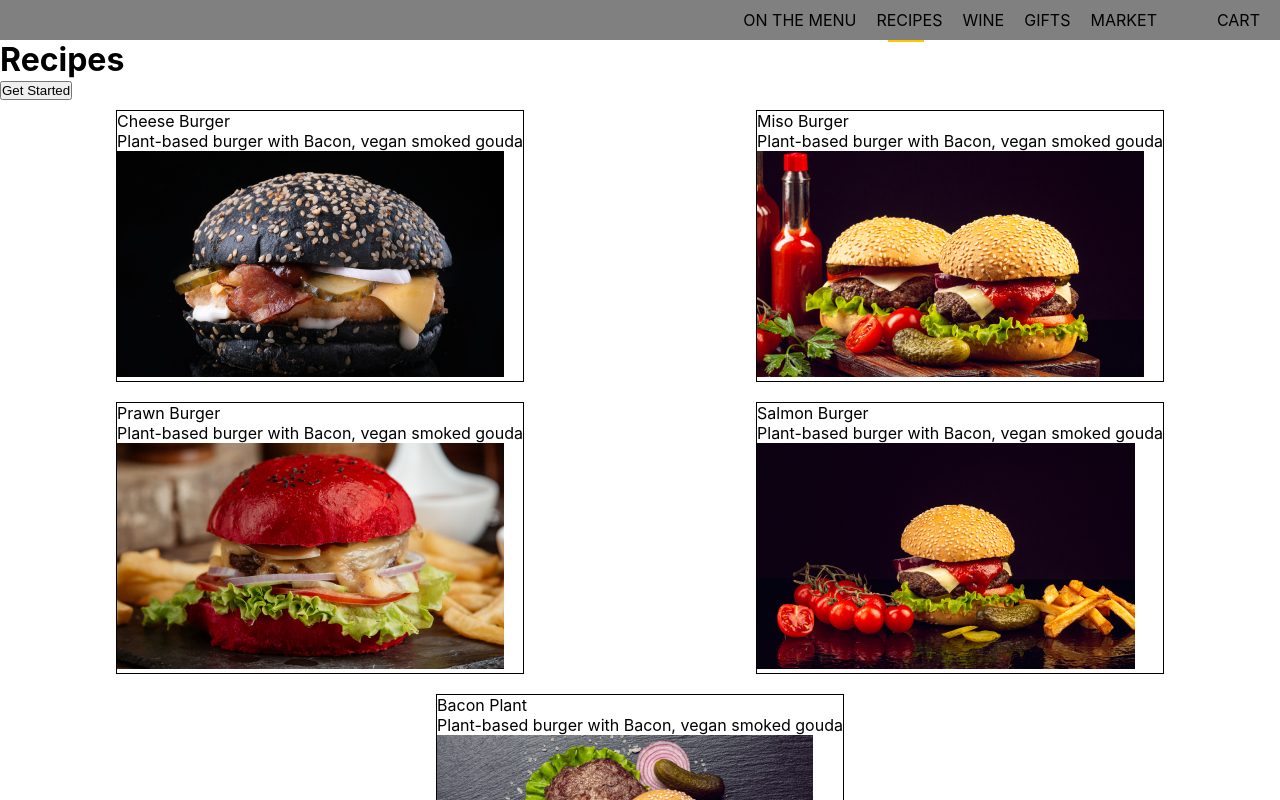
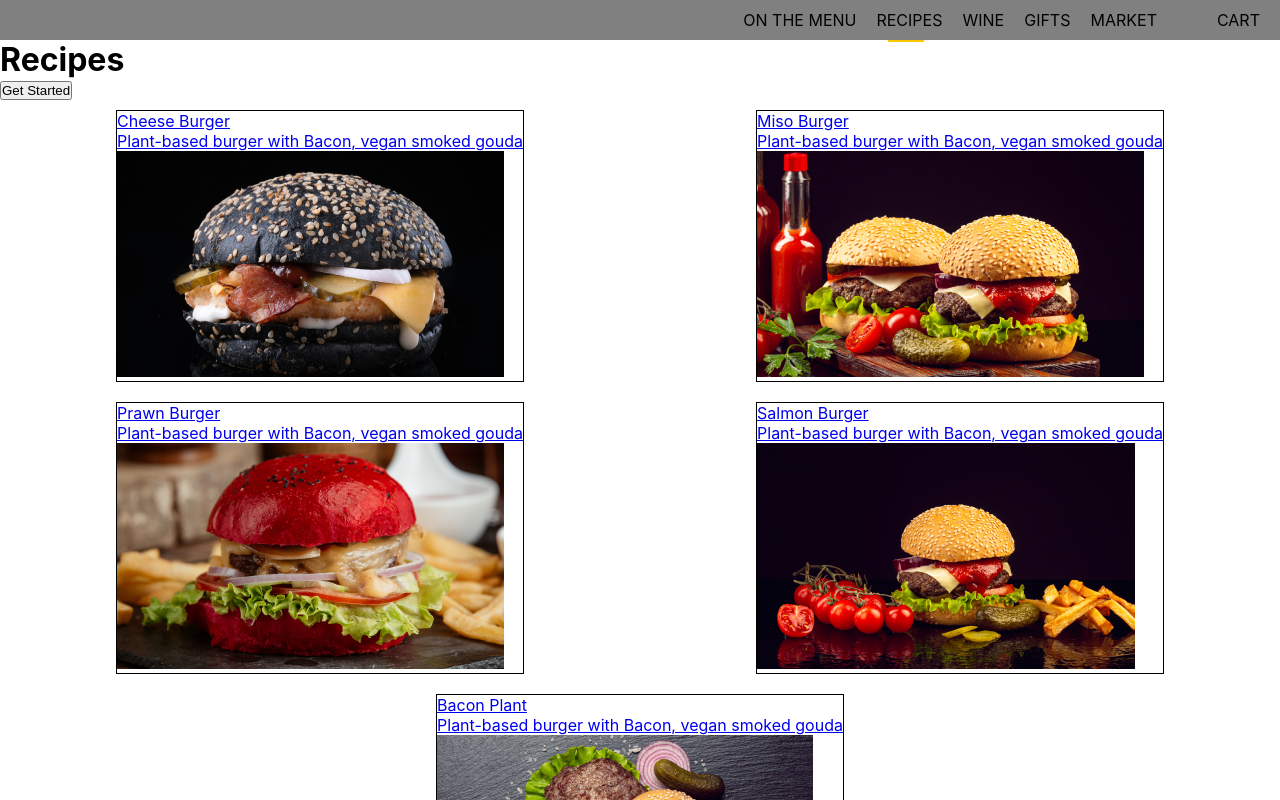
Before and after one commit to FlorenceNway/Burgers-Shop, a React (Create React App) app: page /recipes in a window 1280 px wide. Shown: the top 800 px of the page. Built offline with nearby package versions, Linux system fonts and the light colour scheme; data requests are answered from the project's data file.

Commit message:
Link added for each recipe

```diff
--- a/src/components/Recipes.js
+++ b/src/components/Recipes.js
@@ -1,4 +1,5 @@
 import React, { useState,useEffect } from 'react';
+import { Link } from 'react-router-dom';
 import API from './API'
 import "./style/Recipes.scss"
 
@@ -7,23 +8,24 @@ const Recipes = () => {
     const [recipes, setRecipes] = useState([])
 
     useEffect(() => {
-        API.getRecipes().then(recipes => //console.log(recipes)
-             setRecipes(recipes)
-        )
+        API.getRecipes().then(recipes => setRecipes(recipes))
     },[])
- console.log(recipes)
-    return <div>
+
+    return  <div>
                 <h1>Recipes</h1>
                 <button>Get Started</button>
                 <ul className="recipes">
                 {recipes.map(recipe => (
+                    <Link to={`/recipes/${recipe.id}`}>
                         <div className="recipe">
-                <li key={recipe.id}>{recipe.title}</li>
+                            <li key={recipe.title}>{recipe.title}</li>
                             <li key={recipe.id}>{recipe.description}</li>
-                <li key={recipe.id}>
+                            <li key={recipe.photo}>
                                 <img src={`./burgers/${recipe.photo}`}></img>
                             </li>
                         </div>
+                    </Link>
+
                 ))}
                 </ul>
             </div>
```
Lines whose indentation alone changed are shown as unchanged.
